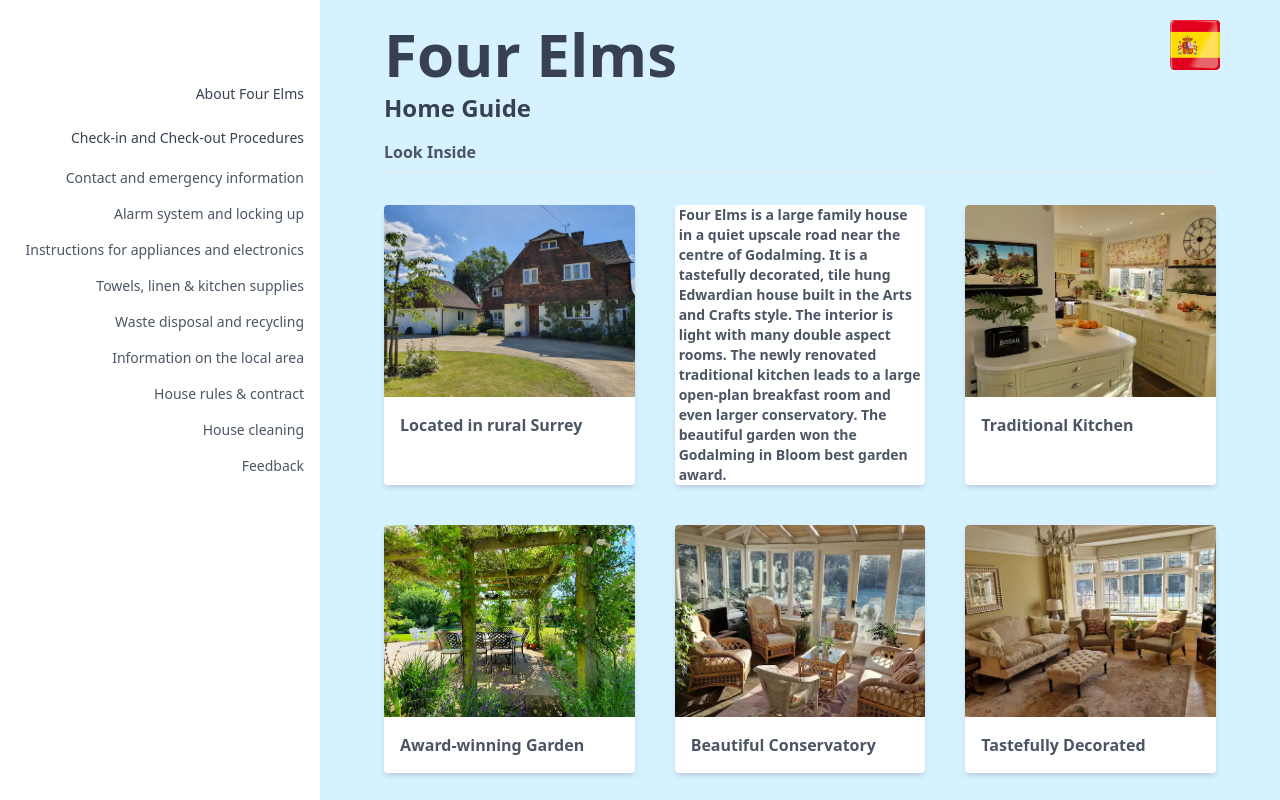
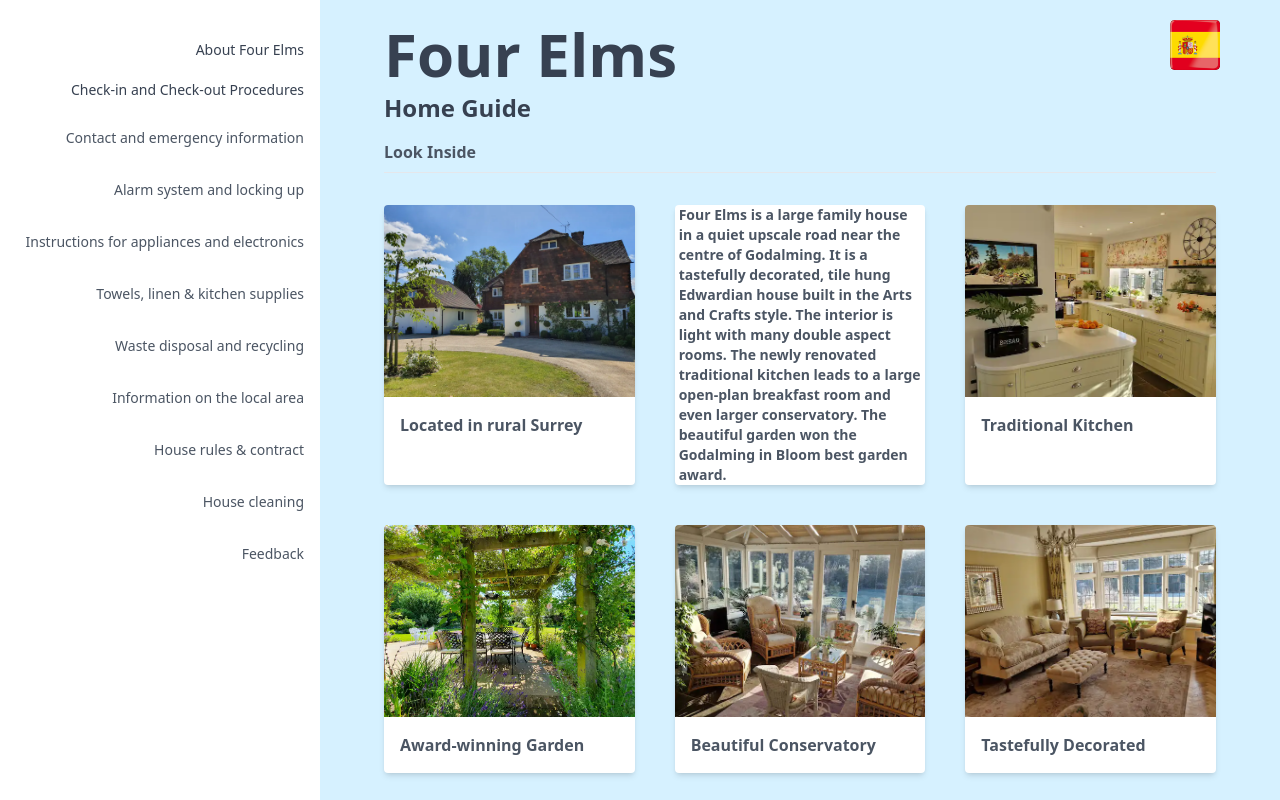
Before and after one commit to ConjecturesandRefutations/Four-Elms, a React (Create React App) app: page / in a window 1280 px wide. Built offline with nearby package versions, Linux system fonts and the light colour scheme.

Commit message:
changes to navbar spacing

```diff
--- a/src/components/Navbar.js
+++ b/src/components/Navbar.js
@@ -25,9 +25,9 @@ return(
               </svg>
         </div>
     </div>
-    <ul class={`text-sm mt-6 ${menuOpen ? "" : "hidden"} inline-block md:block`} id="menu">
-        <li class="text-gray-700 py-1">
-            <a href="#" class="px-4 flex justify-end mt-4">
+    <ul class={`text-sm ${menuOpen ? "" : "hidden"} inline-block md:block`} id="menu">
+        <li class="text-gray-700">
+            <a href="#" class="px-4 flex justify-end">
                 <span> {lang==='english' ? 'About Four Elms' : 'Acerca de Four Elms'}</span>
             </a>
         </li>
@@ -36,52 +36,48 @@ return(
                 <span> {lang==='english' ? 'Check-in and Check-out Procedures' : 'Procedimientos de registro y salida'}</span>
             </a>
         </li>
-        <li class="py-1">
-            <a href="#" class="px-4 flex justify-end">
-            </a>
-        </li>
         <li class="py-2">
-            <a href="#" class="px-4 flex justify-end">
+            <a href="#" class="px-4 flex justify-end mt-4">
                 <span> {lang==='english' ? 'Contact and emergency information' : 'Información de contacto y emergencia'}</span>
             </a>
         </li>
         <li class="py-2">
-            <a href="#" class="px-4 flex justify-end">
+            <a href="#" class="px-4 flex justify-end mt-4">
                 <span>{lang==='english' ? 'Alarm system and locking up' : 'Sistema de alarma y bloqueo'}</span>
             </a>
         </li>
         <li class="py-2">
-            <a href="#" class="px-4 flex justify-end">
+            <a href="#" class="px-4 flex justify-end mt-4">
                 <span>{lang==='english' ? 'Instructions for appliances and electronics' : 'Instrucciones para electrodomésticos y electrónica'}</span>
             </a>
         </li>
         <li class="py-2">
-            <a href="#" class="px-4 flex justify-end">
+            <a href="#" class="px-4 flex justify-end mt-4">
                 <span>{lang==='english' ? 'Towels, linen & kitchen supplies' : 'Toallas, ropa de cama y utensilios de cocina'}</span>
             </a>
         </li>
         <li class="py-2">
-            <a href="#" class="px-4 flex justify-end">
+            <a href="#" class="px-4 flex justify-end mt-4">
                 <span>{lang==='english' ? 'Waste disposal and recycling' : 'Eliminación y reciclaje de residuos'}</span>
             </a>
         </li>
         <li class="py-2">
-            <a href="#" class="px-4 flex justify-end">
+            <a href="#" class="px-4 flex justify-end mt-4">
                 <span>{lang==='english' ? 'Information on the local area' : 'Información sobre el área local'}</span>
             </a>
         </li>
         <li class="py-2">
-            <a href="#" class="px-4 flex justify-end">
+            <a href="#" class="px-4 flex justify-end mt-4">
                 <span>{lang==='english' ? 'House rules & contract' : 'Reglas de la casa y contrato'}</span>
             </a>
         </li>
         <li class="py-2">
-            <a href="#" class="px-4 flex justify-end">
+            <a href="#" class="px-4 flex justify-end mt-4">
                 <span>{lang==='english' ? 'House cleaning' : 'Limpieza de la casa'}</span>
             </a>
         </li>
         <li class="py-2">
-            <a href="#" class="px-4 flex justify-end">
+            <a href="#" class="px-4 flex justify-end mt-4">
                 <span>{lang==='english' ? 'Feedback' : 'Retroalimentación'}</span>
             </a>
         </li>
```
